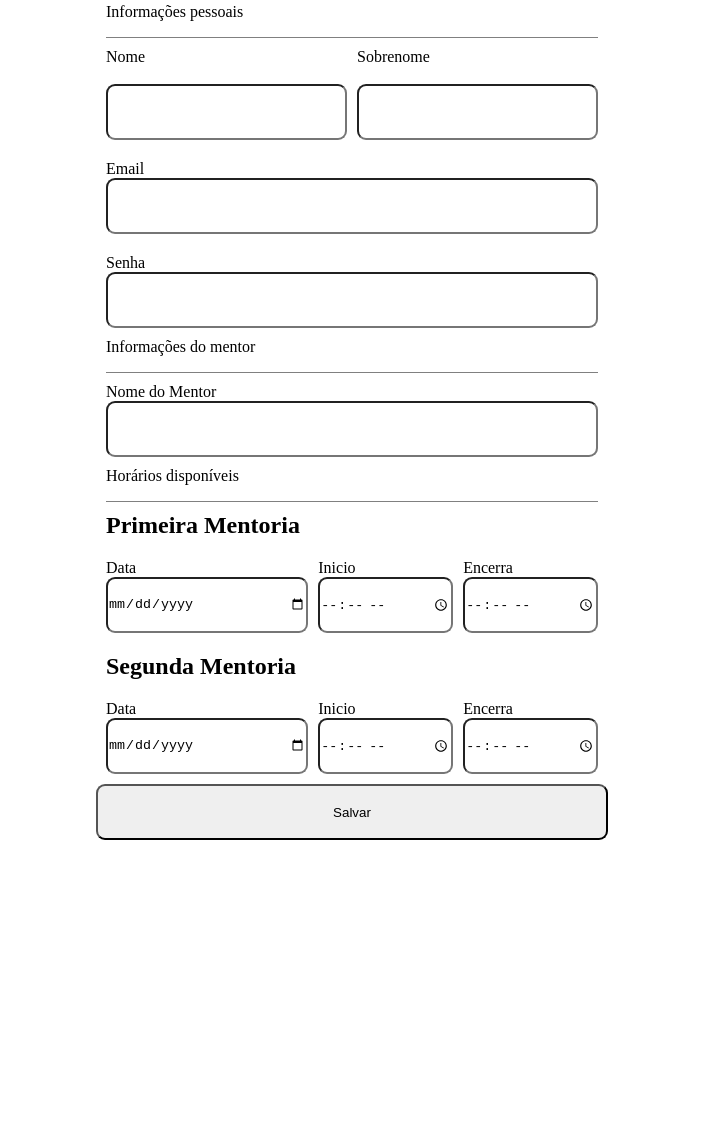
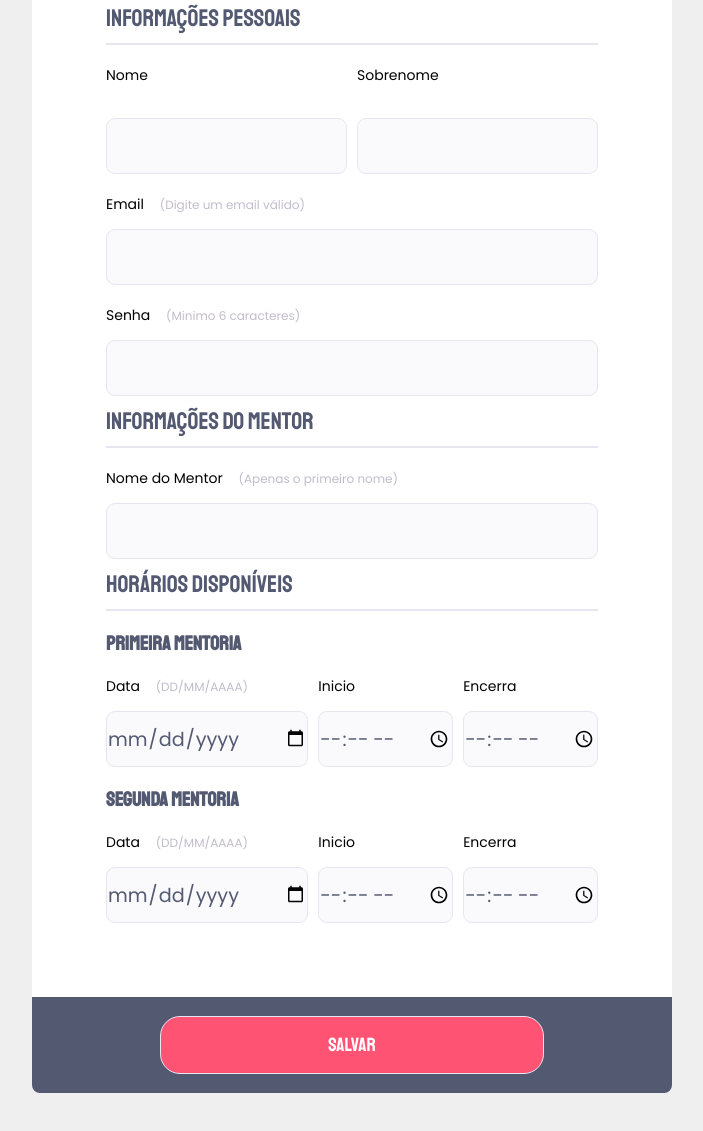
Before and after one commit to MarcioPAraujo/rocketseat-challenges, a plain HTML site: page challenge-6/index.html in a window 1280 px wide. Shown: the part 311-1442 px from the top of the page, without its empty margins (288-991 px from the left). Before the commit the page ends 1215 px from the top, so only its background shows below. Drawn offline with Linux system fonts and the light colour scheme.

Commit message:
form cocluded

```diff
--- a/challenge-6/index.html
+++ b/challenge-6/index.html
@@ -13,9 +13,10 @@
     </header>
 
     <main>
-        <form>
+        <form id="mentorship-form">
             <fieldset>
                 <legend>Informações pessoais</legend>
+                <div class="line"></div>
                 <div id="names">
                     <div class="name-info">
                         <label for="name">Nome</label><br>
@@ -27,27 +28,29 @@
                     </div>
                 </div>
                 <div>
-                    <label for="email">Email</label>
+                    <label for="email">Email <span>(Digite um email válido)</span></label>
                     <input type="email" id="email" required>
                 </div>
                 <div>
-                    <label for="password">Senha</label>
-                    <input type="password" id="password" required>
+                    <label for="password">Senha <span>(Minimo 6 caracteres)</span></label>
+                    <input type="password" id="password" minlength="6" required>
                 </div>
             </fieldset>
             <fieldset>
                 <legend>Informações do mentor</legend>
+                <div class="line"></div>
                 <div>
-                    <label for="mentor-name">Nome do Mentor</label>
+                    <label for="mentor-name">Nome do Mentor <span>(Apenas o primeiro nome)</span></label>
                     <input type="text" id="mentor-name" required>
                 </div>
             </fieldset>
             <fieldset>
                 <legend>Horários disponíveis</legend>
+                <div class="line"></div>
                 <h2>Primeira Mentoria</h2>
                 <div class="time">
                     <div class="day">
-                        <label for="date">Data</label>
+                        <label for="date">Data <span>(DD/MM/AAAA)</span></label>
                         <input type="date" id="date" required>
                     </div>
                     <div class="date-info">
@@ -64,7 +67,7 @@
                 <h2>Segunda Mentoria</h2>
                 <div class="time">
                     <div class="day">
-                        <label for="second-date">Data</label>
+                        <label for="second-date">Data <span>(DD/MM/AAAA)</span></label>
                         <input type="date" id="date" required>
                     </div>
 
@@ -79,10 +82,12 @@
                     </div>
                 </div>
             </fieldset>
-            <div>
-                <input type="submit" value="Salvar">
-            </div>
+
         </form>
+        <div id="button">
+            <input type="submit" value="Salvar" id="save-button" form="mentorship-form">
+        </div>
+
     </main>
 
     <footer></footer>
--- a/challenge-6/style.css
+++ b/challenge-6/style.css
@@ -1,7 +1,17 @@
 @charset "UTF-8";
+@import url('https://fonts.googleapis.com/css2?family=Poppins&family=Staatliches&display=swap');
 
 :root{
     --header-background:#535971;
+    --body-background:#EFEFEF;
+    --line-color:#E6E6F0;
+    --input-background:#FAFAFC;
+    --highlight-font-color:#535971;
+    --text-tip-color:#C1BCCC;
+    --save-button-color:#FF5374;
+
+    --staatliches:'Staatliches', sans-serif;
+    --poppins:'Poppins', sans-serif;
 }
 
 
@@ -25,7 +35,14 @@ body::before{
 
     z-index: -1;
 }
+body{
+    background-color:var(--body-background) ;
+}
+.line{
+    width: 100%;
+    border: 1px solid var(--line-color);
 
+}
 header{
     margin: auto;
     width: 50vw;
@@ -40,12 +57,29 @@ header{
     color: white;
 
 }
+h2,legend{
+    color: var(--highlight-font-color);
+    font-family: var(--staatliches);
+}
+label,p{
+    font-family: var(--poppins);
+}
+h1{
+    font-family: var(--staatliches);
+}
+p{
+    font-size: 20;;
+}
 main{
     display: flex;
-    justify-content: center;
+    flex-direction: column;
+    align-content: center;
+
 
 }
 form{
+
+    align-self: center;
     width: 50vw;
     background-color: white;
     border-radius: 9px 9px 0px 0px;
@@ -65,8 +99,7 @@ fieldset{
     padding: 10px;
 }
 legend{
-    border-bottom: 1px solid gray;
-    padding-bottom: 1em;
+    font-size: 24px;
     width: 100%;
 }
 #names, .time{
@@ -74,6 +107,9 @@ legend{
     display: flex;
     gap: 10px;
 
+}
+h2{
+    font-size: 20px;
 }
 .name-info, .date-info{
     width: 100%;
@@ -83,13 +119,64 @@ legend{
 }
 
 label{
+    font-size: 14px;
     display: block;
+    padding-bottom: 1em;
+}
+span{
+    font-size: 12px;
+    padding-left: 1em;
+    color: var(--text-tip-color);
 }
 input{
+    font-size: 1.2em;
     height: 56px;
     width: 100%;
     border-radius: 9px;
+    border: 1px solid var(--line-color);
+
+
+
+    font-family: var(--poppins);
+    color: var(--highlight-font-color);
+    background-color: var(--input-background);
+
+}
+input:focus{
+    border-color: var(--save-button-color);
 }
 #email, #password, #mentor-name{
     width: 100%;
 }
+#save-button{
+    cursor:pointer;
+    background-color: var(--save-button-color);
+    border-radius: 20px;
+
+    height: 60%;
+    width: 60%;
+
+    align-self: center;
+
+    font-family: var(--staatliches);
+    color: white;
+    transition: 0.3s;
+
+
+}
+#save-button:hover{
+    background-color: hsl(0, 77%, 60%);
+    transition: 0.3s;
+}
+#button{
+    align-self: center;
+    width: 50vw;
+    height: 6em;
+    background-color: var(--header-background);
+
+    display: flex;
+    justify-content: center;
+
+    border-radius: 0px 0px 8px 8px;
+    margin-bottom: 6em;
+}
```
